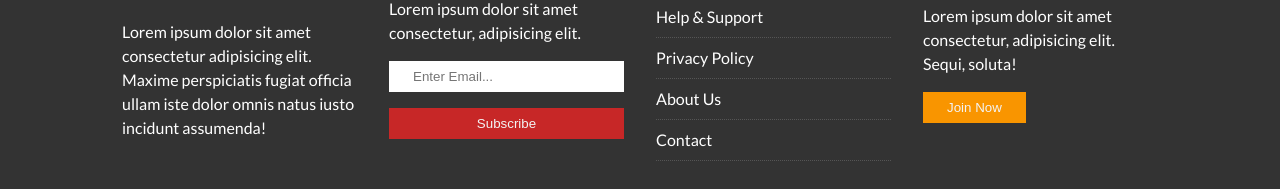
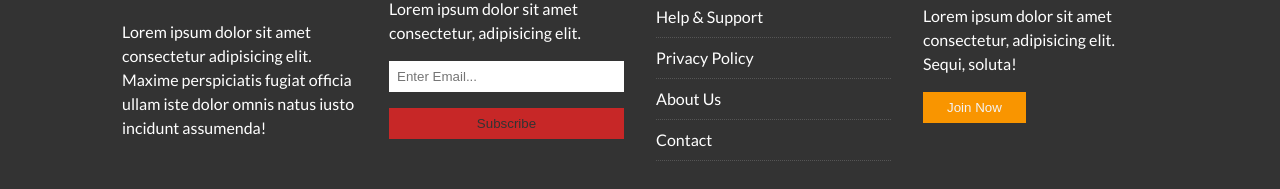
Before and after one commit to cristianbejan/NewsGrid-Website, a plain HTML site: page index.html in a window 1280 px wide. Shown: the part 1628-1817 px from the top of the page. Drawn offline with Linux system fonts and the light colour scheme.

Commit message:
Form update: email btn color change

```diff
--- a/css/style.css
+++ b/css/style.css
@@ -266,6 +266,8 @@
 
 .footer-content .mail .btn {
   width: 100%;
+  color: #333;
+  padding: 0.5rem;
 }
 
 .footer-content .mail input:hover {opacity: 1;}
```
